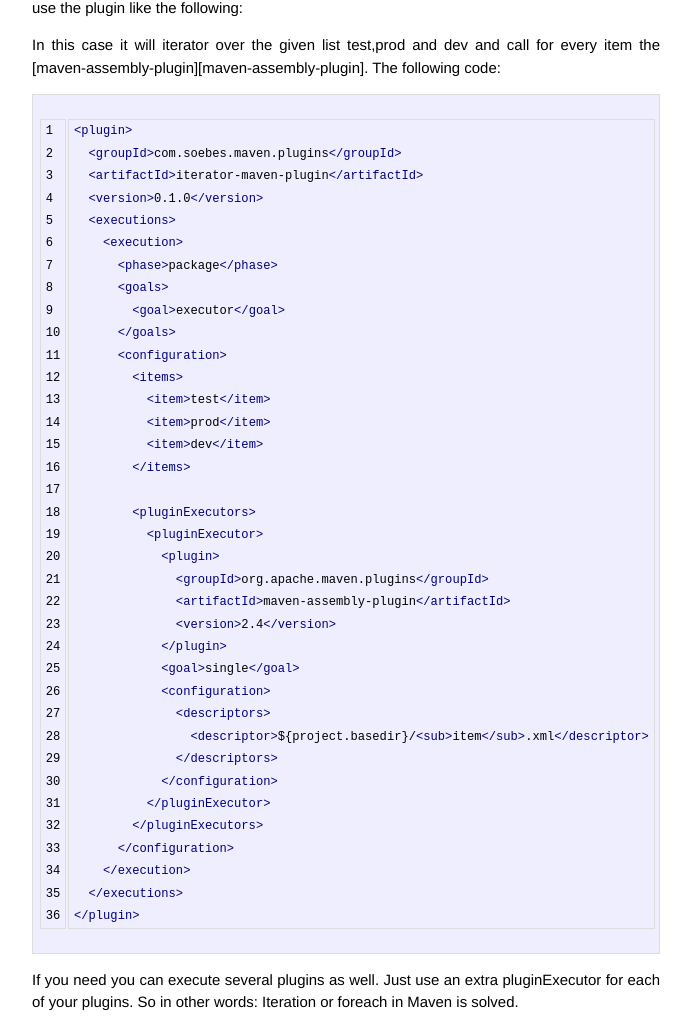
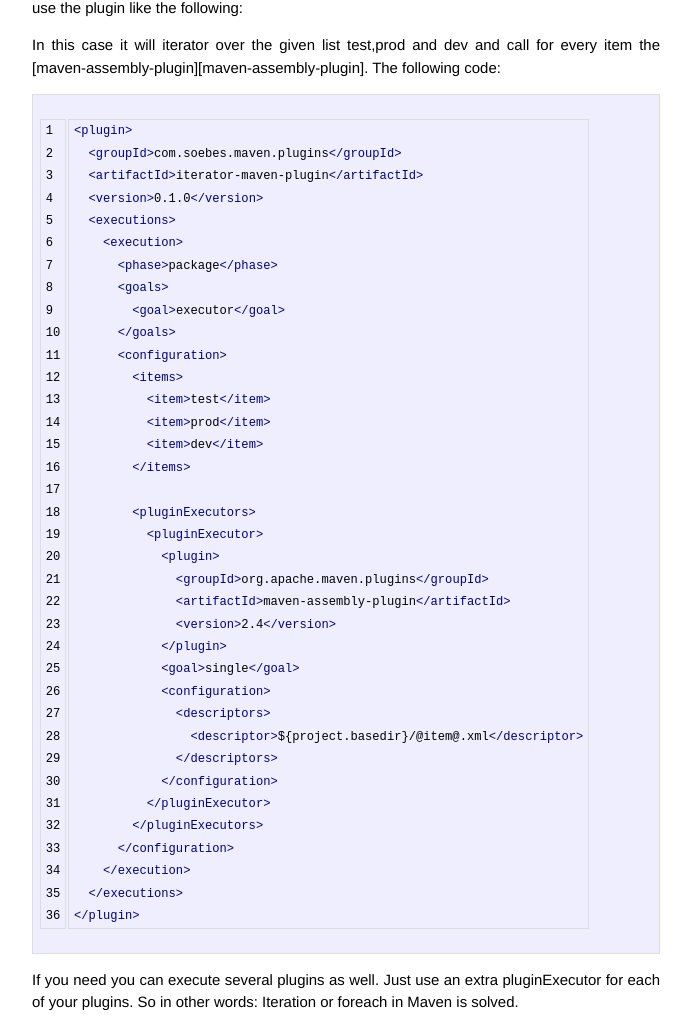
Before and after one commit to khmarbaise/site, a Jekyll site: the page built from blog/_posts/2013-04-30-maven-iterations.md, in a window 1280 px wide. Shown: the part 347-1365 px from the top of the page, without its empty margins (294-985 px from the left). Built offline with Jekyll 4.4.1, drawn with Linux system fonts in a browser that asks for light colours.

Commit message:
- Fixed usage example.

```diff
--- a/blog/_posts/2013-04-30-maven-iterations.md
+++ b/blog/_posts/2013-04-30-maven-iterations.md
@@ -52,7 +52,7 @@ The following code:
             <goal>single</goal>
             <configuration>
               <descriptors>
-                <descriptor>${project.basedir}/<sub>item</sub>.xml</descriptor>
+                <descriptor>${project.basedir}/@item@.xml</descriptor>
               </descriptors>
             </configuration>
           </pluginExecutor>
```
